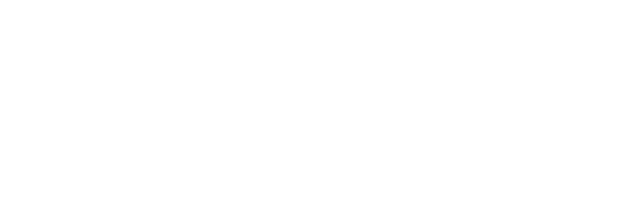
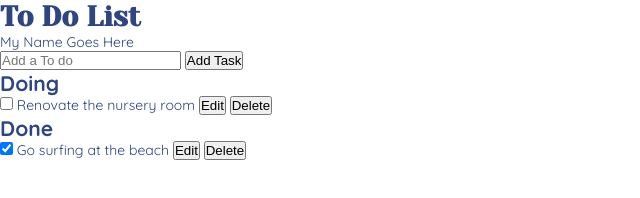
Before and after one commit to DTuniverse/Todo-List-Group5, a plain HTML site: page index.html in a window 1280 px wide. Shown: the whole page, without its empty margins (0-640 px from the left). Drawn offline with Linux system fonts and the light colour scheme.

Commit message:
added htm structure

```diff
--- a/index.html
+++ b/index.html
@@ -4,9 +4,49 @@
     <meta charset="UTF-8">
     <meta http-equiv="X-UA-Compatible" content="IE=edge">
     <meta name="viewport" content="width=device-width, initial-scale=1.0">
-    <title>Document</title>
+    <title>Grp5 Todo</title>
+    <link rel="stylesheet" href="styles.css"
 </head>
 <body>
+    <div class="container">
+        <div class="wrapper">
+
+            <div class="header">
+                <h1>To Do List</h1>
+                <label>My Name Goes Here</label>
+
+                <div class="addSection">
+                    <input type="text" id="newTask" placeholder="Add a To do" />
+                    <button id="addBtn">Add Task</button>
+                </div>
+            </div>
+
+            <div class="ongoingSection">
+                <h2>Doing</h2>
+                <ul id="incompleteTask">
+                    <li>
+                        <input type="checkbox">
+                        <label>Renovate the nursery room</label>
+                        <button id="editBtn">Edit</button>
+                        <button id="deleteBtn">Delete</button>
+                    </li>
+                </ul>
+            </div>
+
+            <div class="completedSection">
+                <h2>Done</h2>
+                <ul id="doneTask">
+                    <li>
+                        <input type="checkbox" checked="">
+                        <label>Go surfing at the beach</label>
+                        <button class="editBtn">Edit</button>
+                        <button class="deleteBtn">Delete</button>
+                    </li>
+                </ul>
+            </div>
+
+        </div>
+    </div>
 
 </body>
 </html>
--- a/styles.css
+++ b/styles.css
@@ -1,5 +1,17 @@
+/* STYLE */
+@import url('https://fonts.googleapis.com/css2?family=Quicksand:wght@400;700&family=Yeseva+One&display=swap');
+
 * {
-  margin: 0;
-  padding: 0;
-  box-sizing: border-box;
+    padding: 0;
+    margin: 0;
+    box-sizing: border-box;
 }
+
+body {
+    font-family: 'Quicksand', sans-serif;
+    font-size: 14px;
+    color: #2E4581;
+}
+h1 {
+    font-family: 'Yeseva One', cursive;
+}
```
Also changed, not shown: images/add_btn.png (added), images/clear_btn.png (added), images/delete_btn.png (added), images/edit_btn.png (added).
